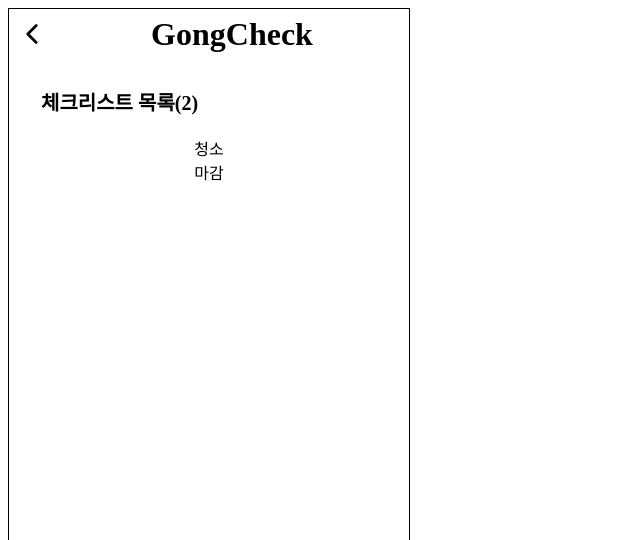
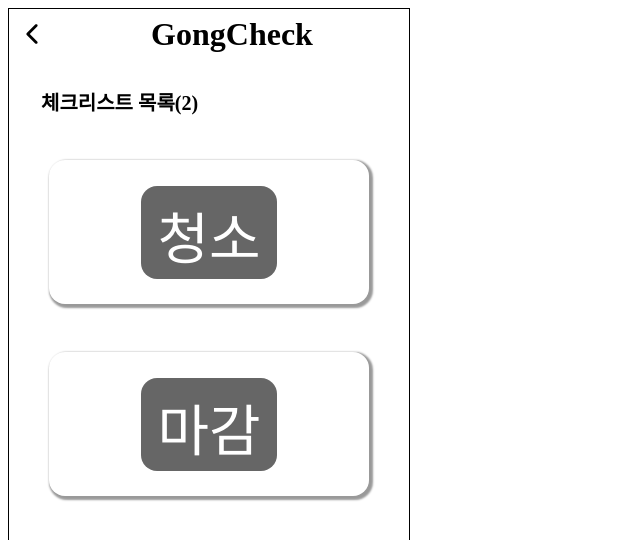
Before and after one commit to woowacourse-teams/2022-gong-check, a React app in the folder frontend/: page /1/spaces/1 in a window 1280 px wide. Shown: the top 540 px of the page, without its empty margins (0-640 px from the left). Built offline with nearby package versions, Linux system fonts and the light colour scheme.

Commit message:
feat: JobCard 컴포넌트 분리
Co-authored-by: Seungchan On <cks3066@users.noreply.github.com>

```diff
--- /dev/null
+++ b/frontend/src/components/JobCard/index.tsx
@@ -0,0 +1,17 @@
+/**  @jsxImportSource @emotion/react */
+import CardTitle from '../../components/_common/CardTitle';
+import styles from './styles';
+
+type JobCardProps = {
+  jobName: string;
+};
+
+const JobCard = ({ jobName }: JobCardProps) => {
+  return (
+    <div css={styles.jobCard}>
+      <CardTitle>{jobName}</CardTitle>
+    </div>
+  );
+};
+
+export default JobCard;
--- /dev/null
+++ b/frontend/src/components/JobCard/styles.ts
@@ -0,0 +1,21 @@
+import { css } from '@emotion/react';
+
+const jobCard = css`
+  display: flex;
+  justify-content: center;
+  align-items: center;
+  box-sizing: border-box;
+  border-radius: 16px;
+  width: 320px;
+  height: 144px;
+  margin: 24px;
+  box-shadow: 2px 2px 2px 2px rgba(0, 0, 0, 0.4);
+  &:hover {
+    transform: scale(1.01);
+    cursor: pointer;
+  }
+`;
+
+const styles = { jobCard };
+
+export default styles;
--- a/frontend/src/pages/JobList/index.tsx
+++ b/frontend/src/pages/JobList/index.tsx
@@ -1,6 +1,7 @@
 /**  @jsxImportSource @emotion/react */
 import PageTitle from '../../components/_common/PageTitle';
 import styles from './styles';
+import JobCard from '../../components/JobCard';
 
 const jobs = ['청소', '마감'];
 
@@ -12,7 +13,7 @@
       </PageTitle>
       <div css={styles.contents}>
         {jobs.map((job, index) => (
-          <div key={index}>{job}</div>
+          <JobCard jobName={job} key={index} />
         ))}
       </div>
     </div>
```
